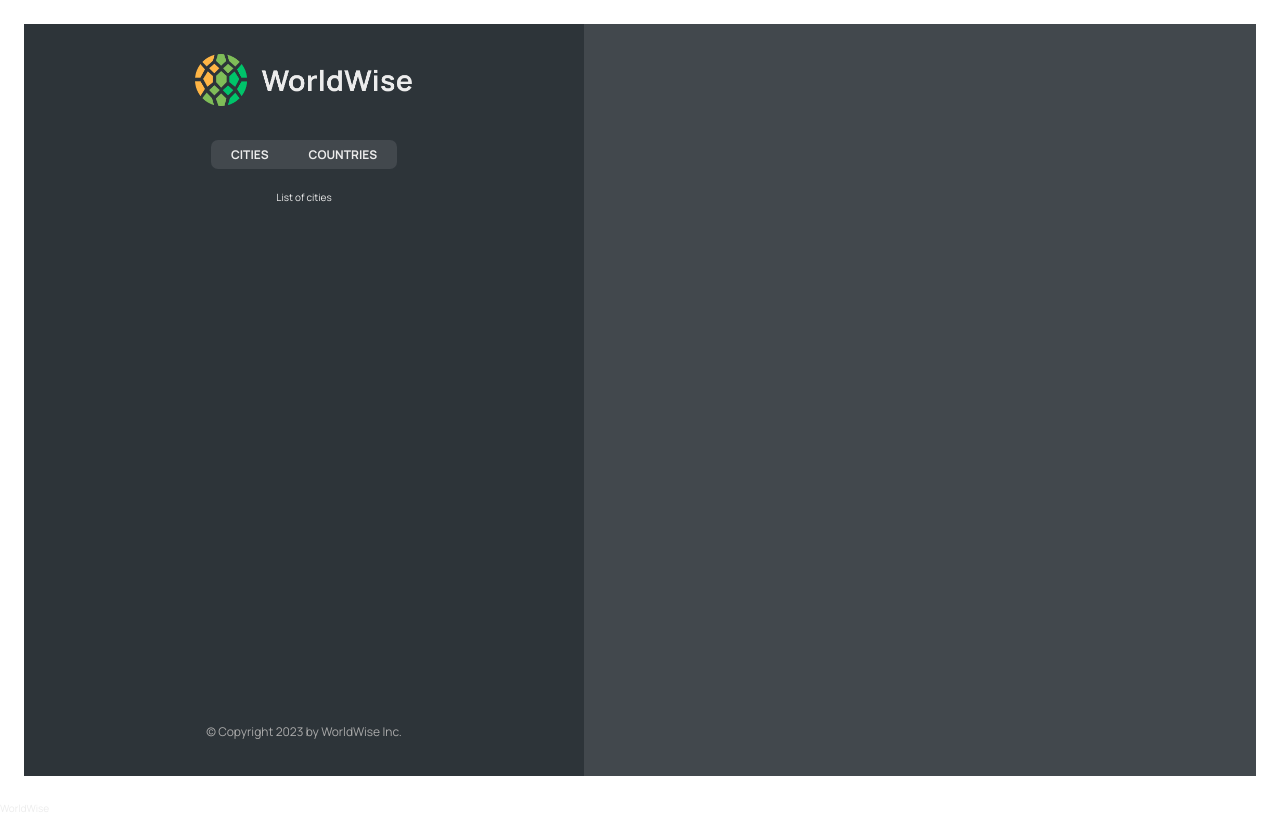
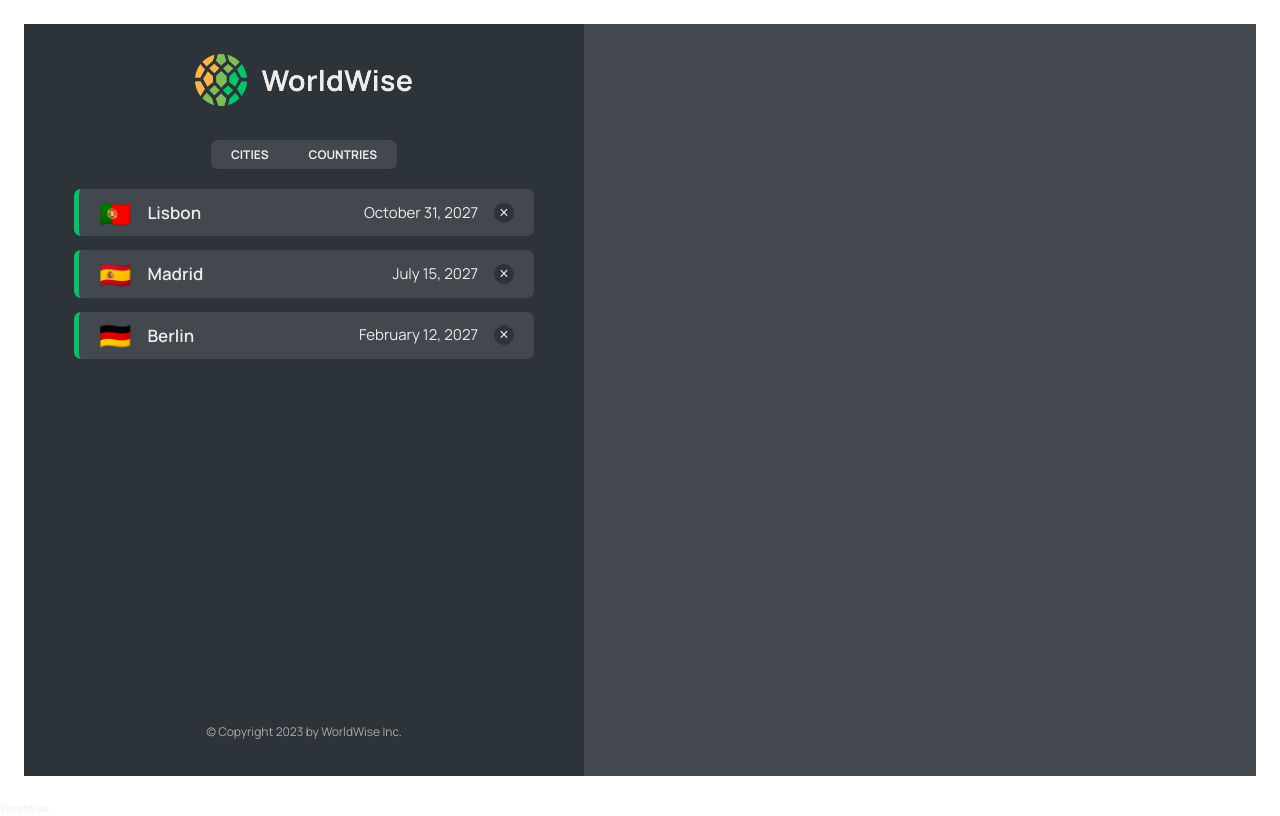
Before and after one commit to Andrew-Mysaka/worldwise, a React (Vite) app: page /app in a window 1280 px wide. Built offline with nearby package versions, Linux system fonts and the light colour scheme; data requests are answered from the project's data file.

Commit message:
Implementing the Cities List

```diff
--- a/package.json
+++ b/package.json
@@ -7,9 +7,11 @@
     "dev": "vite",
     "build": "vite build",
     "lint": "eslint . --ext js,jsx --report-unused-disable-directives --max-warnings 0",
-    "preview": "vite preview"
+    "preview": "vite preview",
+    "server": "json-server --watch data/cities.json --port 8000 --delay 500"
   },
   "dependencies": {
+    "json-server": "^0.17.4",
     "react": "^18.2.0",
     "react-dom": "^18.2.0",
     "react-router-dom": "^6.18.0"
--- a/src/App.jsx
+++ b/src/App.jsx
@@ -5,8 +5,32 @@
 import Login from "./pages/Login";
 import AppLayout from "./pages/AppLayout";
 import PageNotFound from "./pages/PageNotFound";
+import CityList from "./components/CityList";
+import {useEffect, useState} from "react";
+
+const BASE_URL = 'http://localhost:8000';
 
 function App() {
+    const [cities, setCities] = useState([]);
+    const [isLoading, setIsLoading] = useState(false);
+
+    useEffect(function (){
+        async function fetchCities() {
+            try {
+                setIsLoading(true);
+                const res = await fetch(`${BASE_URL}/cities`);
+                const data = await res.json();
+                setCities(data);
+            }catch{
+                console.log('There was an error loading data...')
+            }
+            finally {
+                setIsLoading(false);
+            }
+        }
+        fetchCities();
+    }, []);
+
     return (
         <BrowserRouter>
             <Routes>
@@ -15,8 +39,8 @@
                 <Route path={'pricing'} element={<Pricing/>}/>
                 <Route path={'login'} element={<Login/>}/>
                 <Route path={'app'} element={<AppLayout/>}>
-                    <Route index element={<p>List of cities</p>}/>
-                    <Route path={'cities'} element={<p>List of cities</p>}/>
+                    <Route index element={<CityList cities={cities} isLoading={isLoading}/>}/>
+                    <Route path={'cities'} element={<CityList cities={cities} isLoading={isLoading}/>}/>
                     <Route path={'countries'} element={<p>List of countries</p>}/>
                     <Route path={'form'} element={<p>Form</p>}/>
                 </Route>
--- /dev/null
+++ b/src/components/CityItem.jsx
@@ -0,0 +1,25 @@
+import React from 'react';
+import styles from "./CityItem.module.css"
+
+const formatDate = (date) =>
+    new Intl.DateTimeFormat("en", {
+        day: "numeric",
+        month: "long",
+        year: "numeric",
+    }).format(new Date(date));
+
+function CityItem({city}) {
+    const {cityName, emoji, date} = city;
+    console.log(city)
+
+    return (
+        <li className={styles.cityItem}>
+            <span className={styles.emoji}>{emoji}</span>
+            <h3 className={styles.name}>{cityName}</h3>
+            <time className={styles.date}>{formatDate(date)}</time>
+            <button className={styles.deleteBtn}>&times;</button>
+        </li>
+    );
+}
+
+export default CityItem;
--- /dev/null
+++ b/src/components/CityList.jsx
@@ -0,0 +1,24 @@
+import React from 'react';
+import styles from './CityList.module.css';
+import Spinner from "./Spinner";
+import CityItem from "./CityItem";
+import Message from "./Message";
+
+function CityList({cities, isLoading}) {
+    if(isLoading) return <Spinner/>;
+
+    if (!cities.length)
+        return (
+            <Message message="Add your first city by clicking on a city on the map" />
+        );
+
+    return (
+        <ul className={styles.cityList}>
+            {cities.map((city) => (
+                <CityItem city={city} key={city.id} />
+            ))}
+        </ul>
+    );
+}
+
+export default CityList;
```
Also changed, not shown: 1 other file (tests, documents, lock files or other folders).
